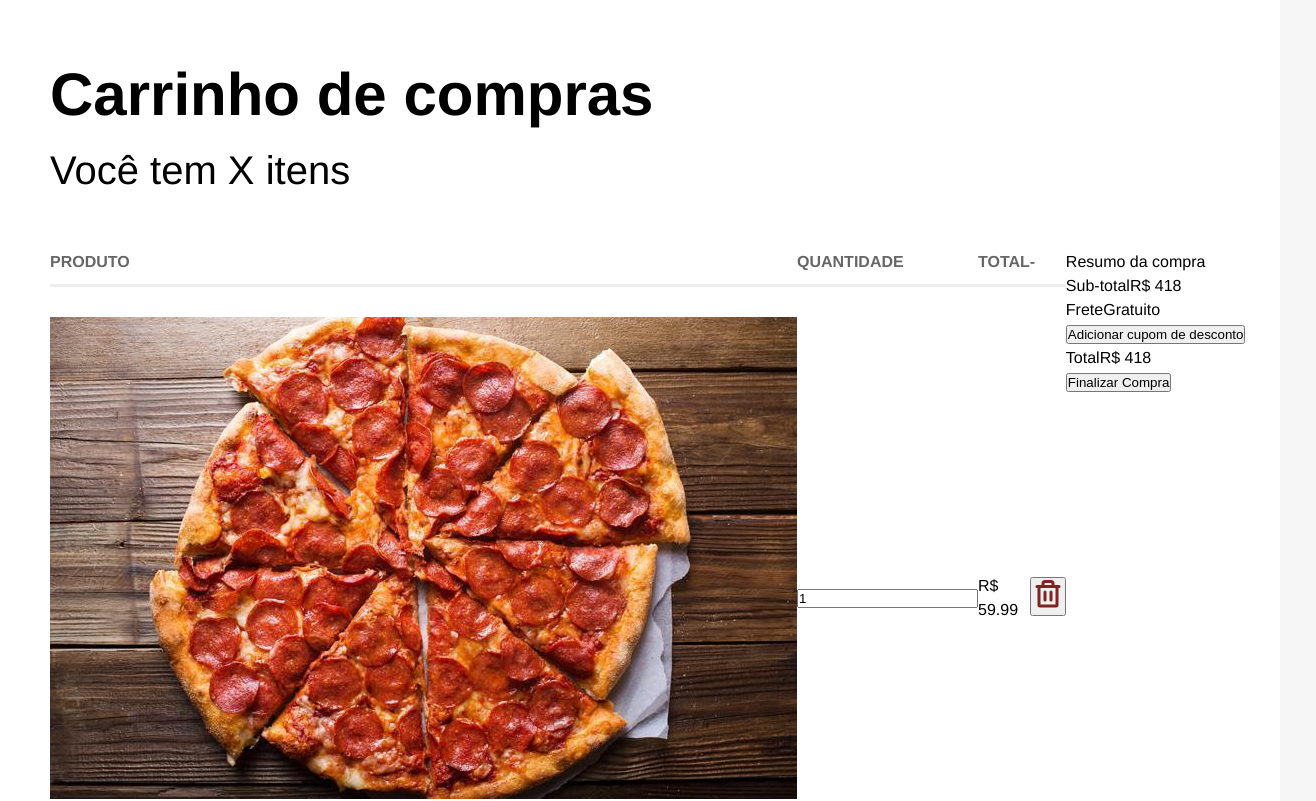
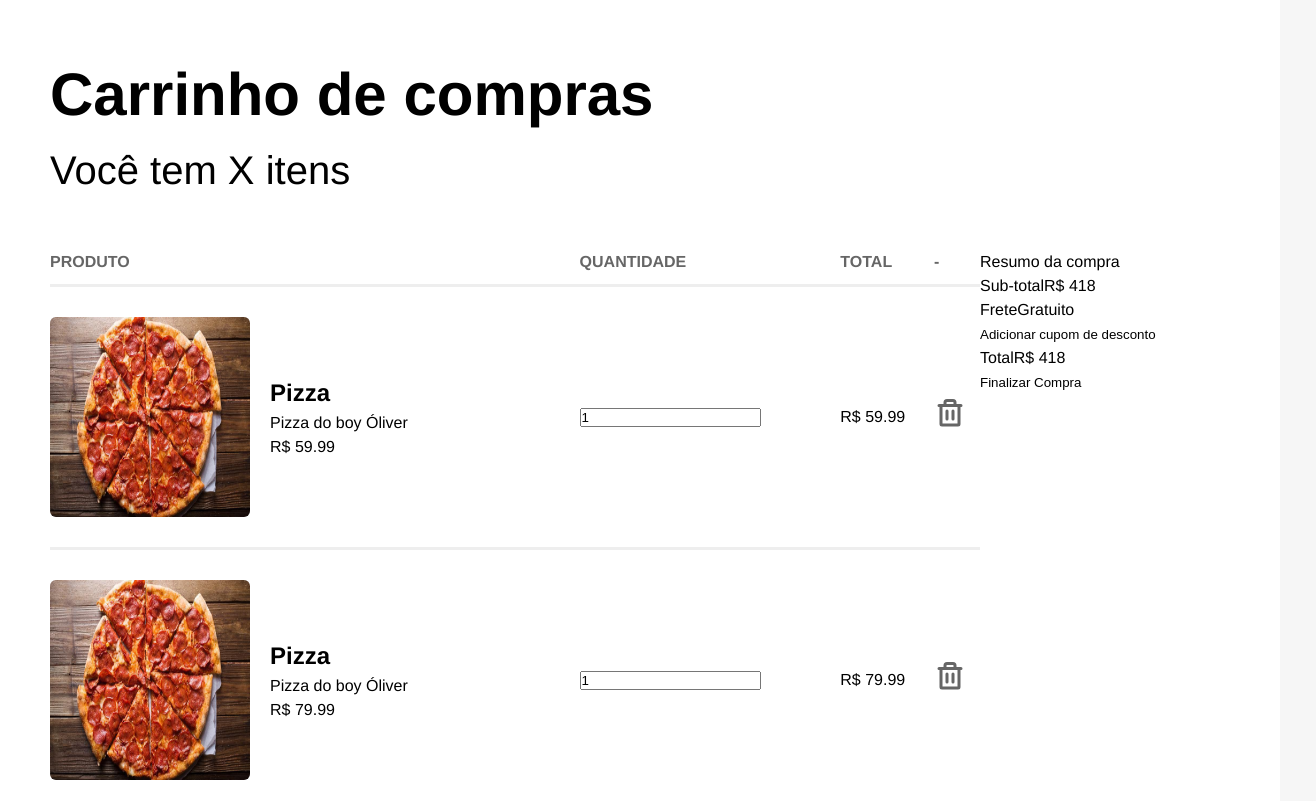
Before and after one commit to gabrielmds222/shoppingCart_react, a React (Vite) app: page / in a window 1280 px wide. Shown: the top 801 px of the page, 1316 px wide, since content can reach past the window. Built offline with nearby package versions, Linux system fonts and the light colour scheme.

Commit message:
feat: Adiciona estilizações no componente de produto

```diff
--- a/src/components/Produto/index.tsx
+++ b/src/components/Produto/index.tsx
@@ -11,8 +11,8 @@ const Produto = ({ id, img, name, description, price }: Product) => {
     <tr>
       <td>
         <div className="produto">
+          <img src={img} />
           <div className="infos">
-            <img src={img} />
             <div className="nome">{name}</div>
             <div className="descricao">{description}</div>
             <div className="preco">R$ {price.toFixed(2).toString()}</div>
@@ -31,7 +31,7 @@ const Produto = ({ id, img, name, description, price }: Product) => {
       <td>R$ {(quantidade * price).toFixed(2).toString()}</td>
       <td>
         <button className="remove">
-          <Trash size={32} color="#802323" weight="bold" />
+          <Trash size={32} color="#666" weight="bold" />
         </button>
       </td>
     </tr>
--- a/src/components/Produto/style.css
+++ b/src/components/Produto/style.css
@@ -0,0 +1,24 @@
+.produto {
+  display: flex;
+  align-items: center;
+}
+
+img {
+  width: 200px;
+  height: 200px;
+  border-radius: 6px;
+}
+
+.infos {
+  margin-left: 20px;
+}
+
+.nome {
+  font-size: 24px;
+  font-weight: bold;
+}
+
+button {
+  background: none;
+  border: none;
+}
```
